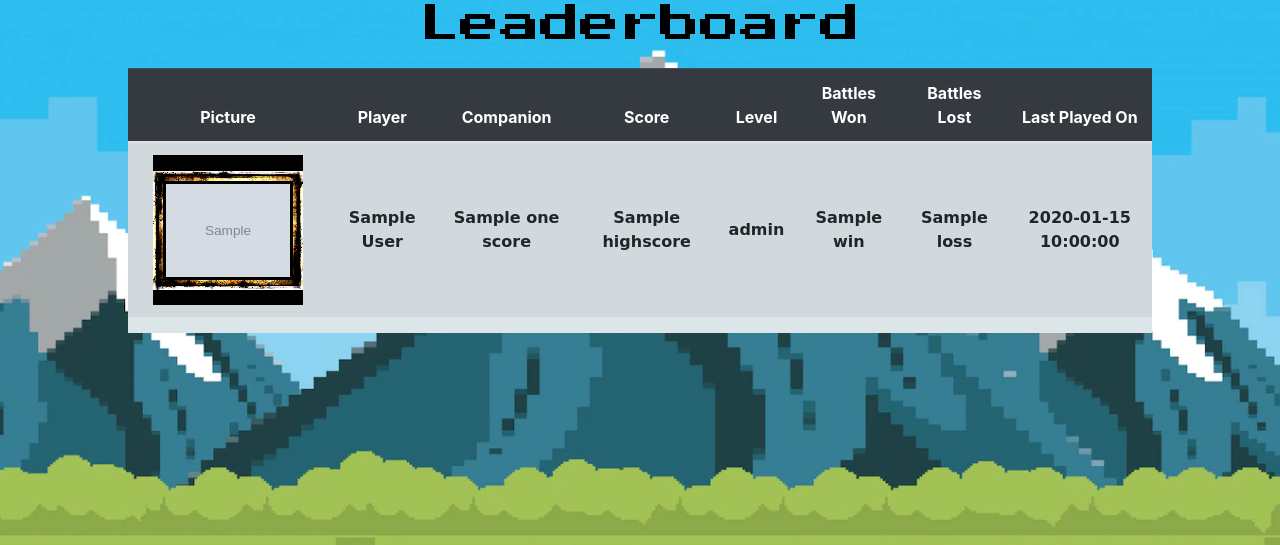
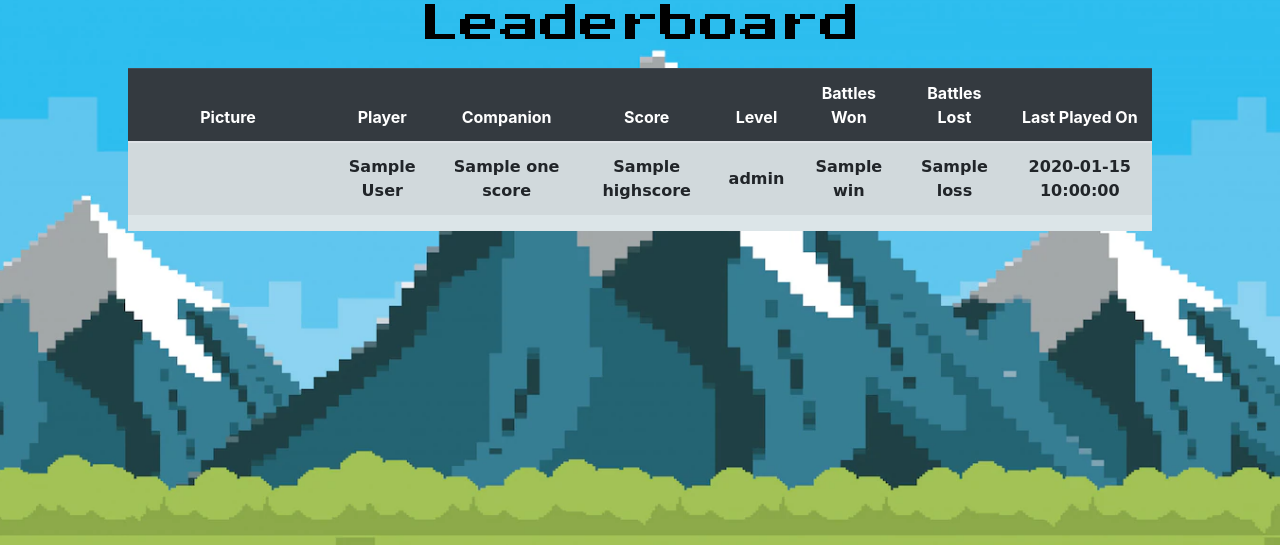
Before and after one commit to lynango/dungeons-and-companions, a Flask app: template flask_app/templates/leaderboard.html in a window 1280 px wide; the page is wider, and only the part inside the window is pictured. Shown: the part 87-632 px from the top of that part. Run offline with Flask 2, Linux system fonts and the light colour scheme; the template is opened without the code that fills it: most values are stand-ins (such as "Sample title", 1, 10 or a date in 2020); grey boxes marked "Sample" are stand-in pictures; some libraries are stand-ins or nearby versions.

Commit message:
leaderboard update

```diff
--- a/flask_app/templates/leaderboard.html
+++ b/flask_app/templates/leaderboard.html
@@ -41,7 +41,7 @@
                 {% for one_score in scores %}
                 <tr class="cursive_font">
                     <td class="thumb_column">
-                        <div class="thumbnail"><img src={{one_score["picture"]}} alt="Picture of a Companion" class="companion_thumbnail thumbnail_border"/></div>
+                      {#  <div class="thumbnail"><img src={{one_score["picture"]}} alt="Picture of a Companion" class="companion_thumbnail thumbnail_border"/></div> #}
                     </td>
                     <td class="align-middle">{{one_score['first_name']}} {{one_score['last_name']}}</td>
                     <td class="align-middle">{{one_score["name"]}}</td>
```
Also changed, not shown: flask_app/models/companion.py (+3 -5 lines).
